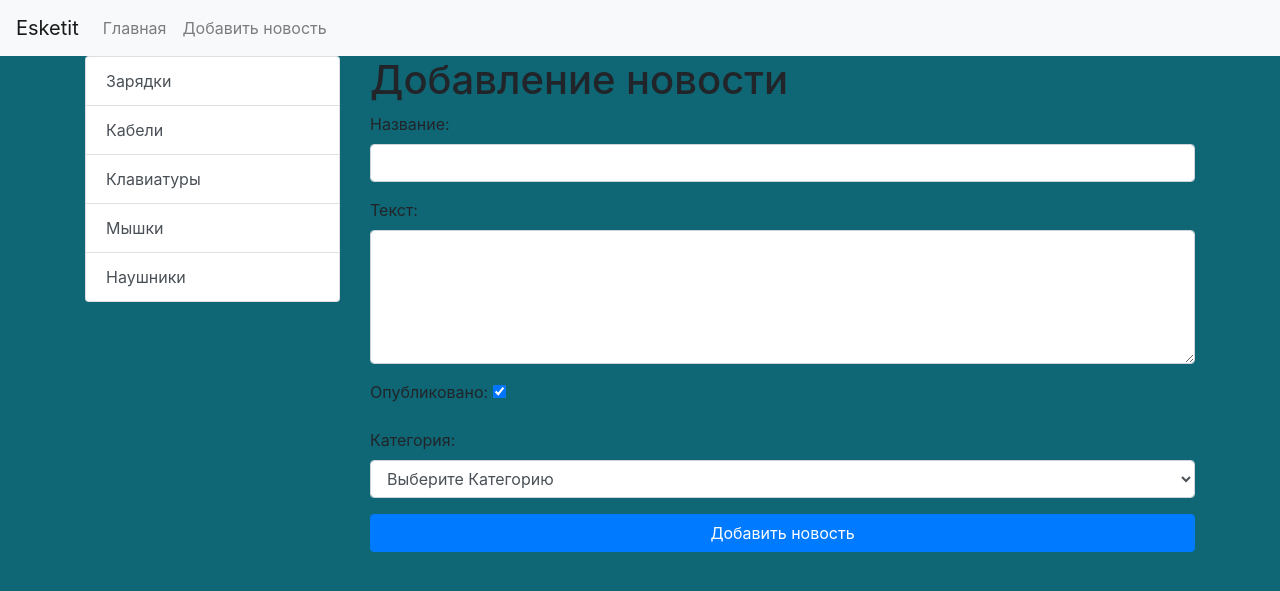
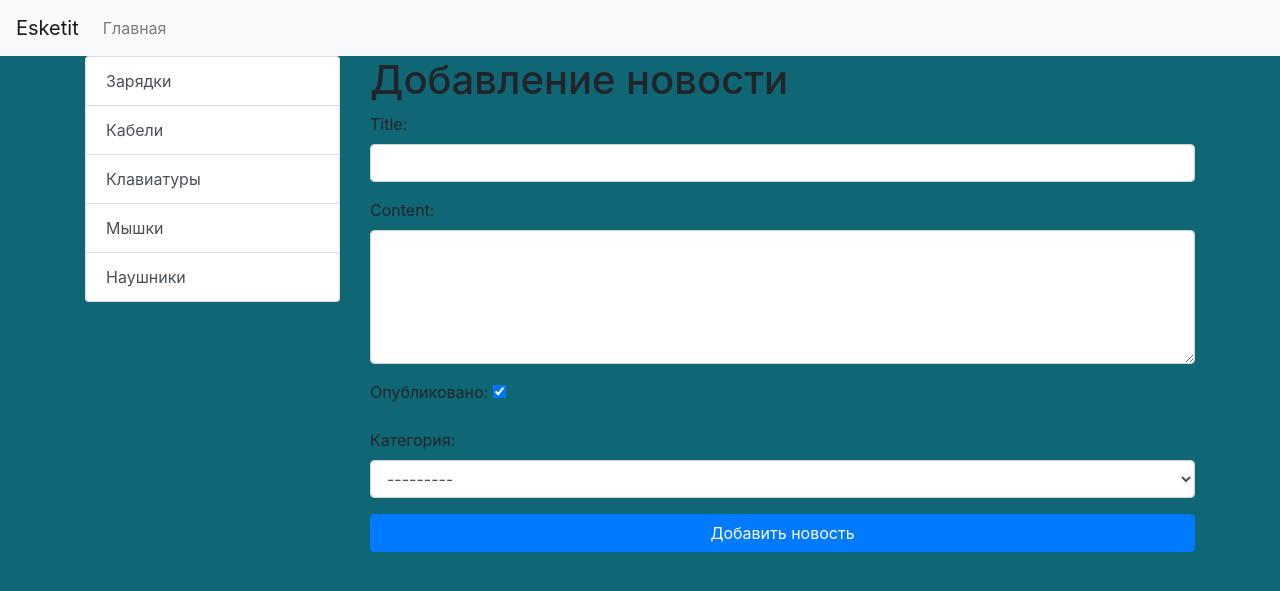
Before and after one commit to YoungGucc1/django2, a Django app: page /shop/add-article in a window 1280 px wide. Shown: the top 591 px of the page. Run offline with Django 3.2, Linux system fonts and the light colour scheme; data comes from the database, SQL or seed files in the repository; both versions use the stored data as it was after the commit; some libraries are stand-ins or nearby versions.

Commit message:
09 june 20

```diff
--- a/shop/forms.py
+++ b/shop/forms.py
@@ -1,23 +1,24 @@
 from django import forms
-from .models import Category
+from .models import Article
 import re
 from django.core.exceptions import ValidationError
 
 
-class ArticleForm(forms.Form):
-    title = forms.CharField(max_length=150, label='Название', widget=forms.TextInput(attrs={
-        'class': 'form-control'}))
-    content = forms.CharField(label='Текст', required=False, widget=forms.Textarea(attrs={
-        'class': 'form-control',
-        'rows': 5
-    }))
-    is_published = forms.BooleanField(label='Опубликовано', initial=True)
-    category = forms.ModelChoiceField(queryset=Category.objects.all(), label='Категория',
-                                      empty_label='Выберите Категорию', widget=forms.Select(attrs={
-                                        'class': 'form-control'}))
+class ArticleForm(forms.ModelForm):
+    class Meta:
+        model = Article
+        # fields = '__all__'
+        fields = ['title', 'content', 'is_published', 'category']
+        widgets = {
+            'title': forms.TextInput(attrs={'class': 'form-control'}),
+            'content': forms.Textarea(attrs={'class': 'form-control', 'rows': 5}),
+            'category': forms.Select(attrs={'class': 'form-control'}),
+        }
 
-    def clean_title(self):
-        title = self.cleaned_data['title']
-        if re.match(r'\d', title):
-            raise ValidationError('Название должно называться с цифры')
-        return title
+
+
+    # def clean_title(self):
+    #     title = self.cleaned_data['title']
+    #     if re.match(r'\d', title):
+    #         raise ValidationError('Название должно называться с цифры')
+    #     return title
--- a/shop/urls.py
+++ b/shop/urls.py
@@ -8,7 +8,7 @@ urlpatterns = [
     path('', HomeArticle.as_view(), name='home'),
     path('category/<int:category_id>/', ArticleByCategory.as_view(), name='category'),
     path('article/<int:pk>/', ViewArticle.as_view(), name='view_article'),
-    path('shop/add-article', add_article, name='add_article'),
-    # path('article/add-article', CreateArticle.as_view(), name='add_article'),
+    # path('shop/add-article', add_article, name='add_article'),
+    path('shop/add-article', CreateArticle.as_view(), name='add_article'),
 
 ]
--- a/shop/views.py
+++ b/shop/views.py
@@ -44,6 +44,8 @@ class CreateArticle(CreateView):
     template_name = 'shop/add_article.html'
 
 
+
+
 # def home(request):
 #     article = Article.objects.order_by('-created_at')
 #     context = {
@@ -67,16 +69,18 @@ class CreateArticle(CreateView):
 #     return render(request, 'shop/view_article.html', {"article_item": article_item})
 
 
-def add_article(request):
-    if request.method == 'POST':
-        form = ArticleForm(request.POST)
-        if form.is_valid():
-            # print(form.cleaned_data)
-            article = Article.objects.create(**form.cleaned_data)
-            return redirect(article)
-    else:
-        form = ArticleForm()
-    return render(request, 'shop/add_article.html', {'form': form})
+# def add_article(request):
+#     if request.method == 'POST':
+#         form = ArticleForm(request.POST)
+#         if form.is_valid():
+#             # print(form.cleaned_data)
+#             article = Article.objects.create(**form.cleaned_data)
+#             return redirect(article)
+#     else:
+#         form = ArticleForm()
+#     return render(request, 'shop/add_article.html', {'form': form})
+
+
 #
 #
 # def shop(request):
--- a/templates/inc/_nav.html
+++ b/templates/inc/_nav.html
@@ -10,7 +10,9 @@
           <ul class="navbar-nav mr-auto">
 
               <li class="nav-item"><a class="nav-link" href="{% url 'home' %}">Главная</a></li>
+              {% if request.user.is_authenticated %}
               <li class="nav-item"><a class="nav-link" href="{% url 'add_article' %}">Добавить новость</a></li>
+              {% endif %}
           </ul>
       </div>
   </nav>
```
Also changed, not shown: db.sqlite3.
